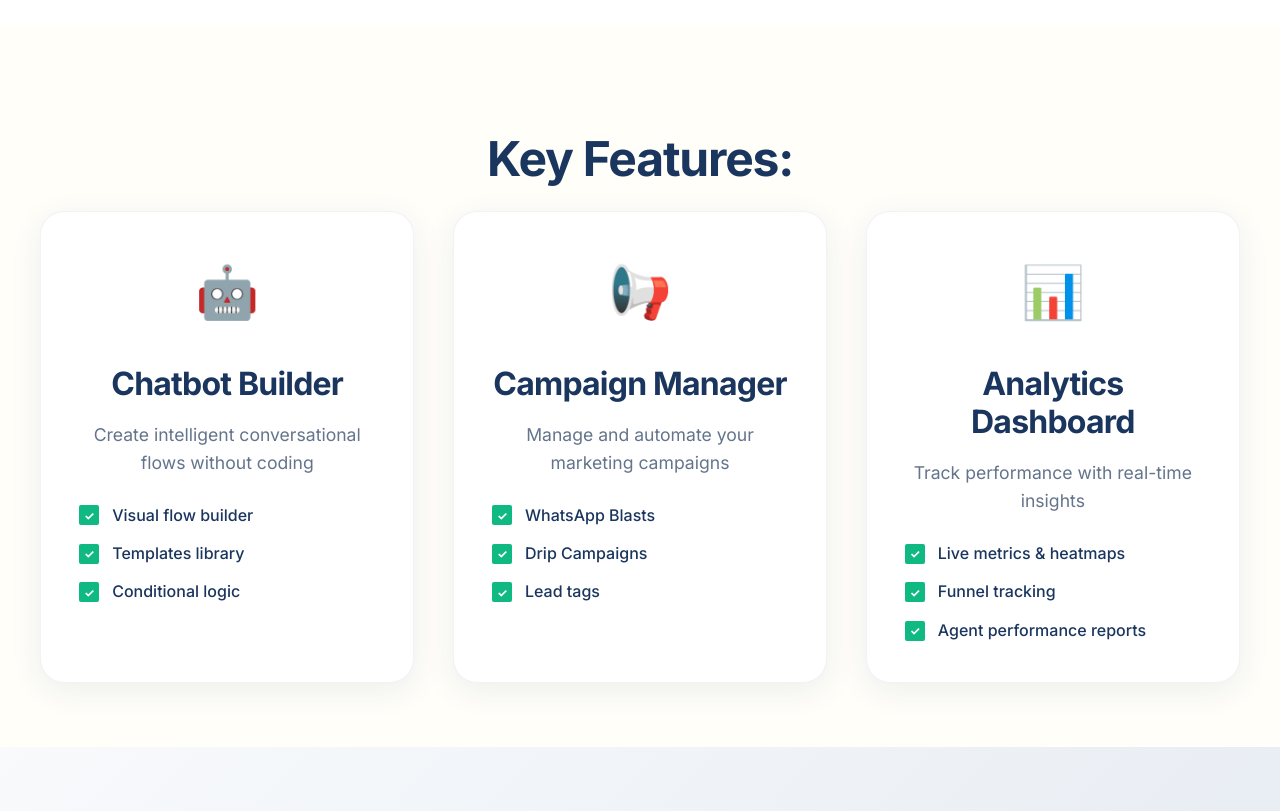
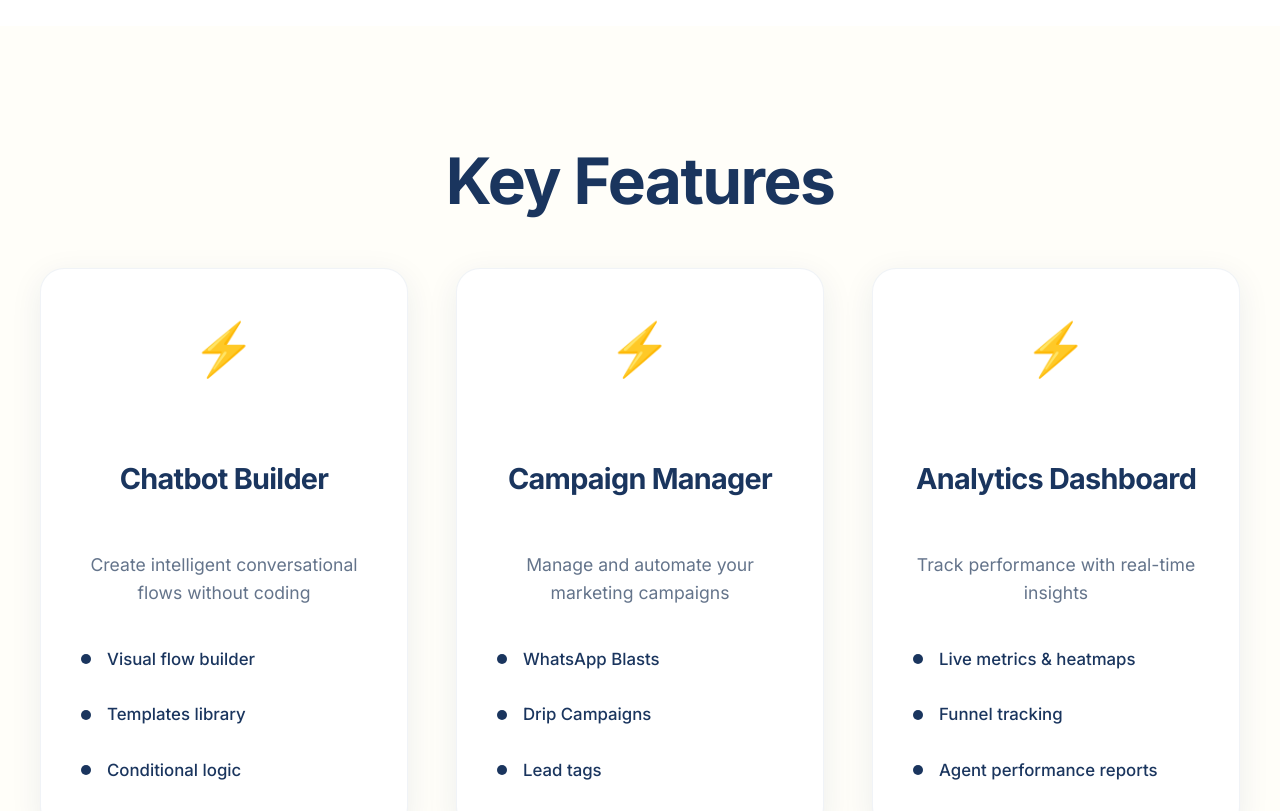
Before and after one commit to parentheseslabs/Sahyogi, a Next.js app in the folder frontend/: page /product in a window 1280 px wide. Shown: the part 1740-2551 px from the top of the page. Built offline with nearby package versions, Linux system fonts and the light colour scheme; no server answers.

Commit message:
Address and UI updates

```diff
--- a/frontend/components/Product/ProductPage.tsx
+++ b/frontend/components/Product/ProductPage.tsx
@@ -56,7 +56,7 @@ const ProductPage: React.FC = () => {
     keyModules: [
       {
         title: "Chatbot Builder",
-        icon: "🤖",
+        icon: null,
         description: "Create intelligent conversational flows without coding",
         features: [
           "Visual flow builder",
@@ -66,7 +66,7 @@ const ProductPage: React.FC = () => {
       },
       {
         title: "Campaign Manager",
-        icon: "📢",
+        icon: null,
         description: "Manage and automate your marketing campaigns",
         features: [
           "WhatsApp Blasts",
@@ -76,7 +76,7 @@ const ProductPage: React.FC = () => {
       },
       {
         title: "Analytics Dashboard",
-        icon: "📊",
+        icon: null,
         description: "Track performance with real-time insights",
         features: [
           "Live metrics & heatmaps",
@@ -372,28 +372,33 @@ const ProductPage: React.FC = () => {
       <section style={{ padding: 'clamp(2rem, 5vw, 5rem) clamp(1rem, 3vw, 2rem)', background: '#fffef9' }}>
         <div style={{ maxWidth: '1200px', margin: '0 auto' }}>
           <h2 style={{
-            fontSize: '3rem',
+            fontSize: 'clamp(2.5rem, 5vw, 4rem)',
             fontWeight: 700,
             color: '#1a355e',
             textAlign: 'center',
-            marginBottom: 'clamp(1rem, 2vw, 1.5rem)'
+            marginBottom: 'clamp(2rem, 4vw, 3rem)'
           }}>
-            Key Features:
+            Key Features
           </h2>
           <div style={{
             display: 'grid',
-            gridTemplateColumns: 'repeat(auto-fit, minmax(clamp(280px, 90vw, 350px), 1fr))',
-            gap: 'clamp(1.5rem, 3vw, 3rem)'
+            gridTemplateColumns: 'repeat(auto-fit, minmax(clamp(300px, 90vw, 350px), 1fr))',
+            gap: 'clamp(2rem, 4vw, 3rem)',
+            alignItems: 'stretch'
           }}>
             {productData.keyModules?.map((module: any, index: number) => (
               <div key={index} style={{
                 background: '#ffffff',
                 borderRadius: 'clamp(16px, 3vw, 24px)',
-                padding: 'clamp(1.5rem, 3vw, 3rem)',
+                padding: 'clamp(2rem, 4vw, 2.5rem)',
                 boxShadow: '0 8px 32px 0 rgba(26, 53, 94, 0.08)',
                 border: '1px solid rgba(226, 232, 240, 0.5)',
                 transition: 'all 0.3s ease',
-                cursor: 'pointer'
+                cursor: 'pointer',
+                display: 'flex',
+                flexDirection: 'column',
+                height: '100%',
+                minHeight: '480px'
               }}
               onMouseEnter={(e) => {
                 e.currentTarget.style.transform = 'translateY(-8px)';
@@ -404,51 +409,87 @@ const ProductPage: React.FC = () => {
                 e.currentTarget.style.boxShadow = '0 8px 32px 0 rgba(26, 53, 94, 0.08)';
               }}
               >
-                <div style={{ fontSize: 'clamp(2.5rem, 4vw, 4rem)', marginBottom: 'clamp(1rem, 2vw, 1.5rem)', textAlign: 'center' }}>
-                  {module.icon}
+                {/* Icon Section */}
+                <div style={{
+                  fontSize: 'clamp(2.5rem, 4vw, 4rem)',
+                  marginBottom: 'clamp(1.5rem, 3vw, 2rem)',
+                  textAlign: 'center',
+                  height: '80px',
+                  display: 'flex',
+                  alignItems: 'center',
+                  justifyContent: 'center'
+                }}>
+                  {module.icon && module.icon.asset && module.icon.asset.url ? (
+                    <img
+                      src={module.icon.asset.url}
+                      alt={module.title}
+                      style={{
+                        width: '60px',
+                        height: '60px',
+                        objectFit: 'contain'
+                      }}
+                    />
+                  ) : (
+                    '⚡'
+                  )}
                 </div>
+
+                {/* Title Section */}
                 <h3 style={{
-                  fontSize: 'clamp(1.3rem, 3vw, 2rem)',
+                  fontSize: 'clamp(1.5rem, 3vw, 1.8rem)',
                   fontWeight: 700,
                   color: '#1a355e',
-                  marginBottom: 'clamp(0.5rem, 1vw, 1rem)',
-                  textAlign: 'center'
+                  marginBottom: 'clamp(1rem, 2vw, 1.5rem)',
+                  textAlign: 'center',
+                  height: '60px',
+                  display: 'flex',
+                  alignItems: 'center',
+                  justifyContent: 'center',
+                  lineHeight: 1.2
                 }}>
                   {module.title}
                 </h3>
+
+                {/* Description Section */}
                 <p style={{
                   color: '#64748b',
                   lineHeight: '1.6',
                   fontSize: 'clamp(1rem, 2vw, 1.1rem)',
-                  marginBottom: 'clamp(1rem, 2vw, 2rem)',
-                  textAlign: 'center'
+                  marginBottom: 'clamp(1.5rem, 3vw, 2rem)',
+                  textAlign: 'center',
+                  flexGrow: 1,
+                  display: 'flex',
+                  alignItems: 'flex-start'
                 }}>
                   {module.description}
                 </p>
-                <div style={{ display: 'flex', flexDirection: 'column', gap: 'clamp(0.5rem, 1vw, 0.8rem)' }}>
+
+                {/* Features Section */}
+                <div style={{
+                  display: 'flex',
+                  flexDirection: 'column',
+                  gap: 'clamp(0.8rem, 1.5vw, 1rem)',
+                  marginTop: 'auto'
+                }}>
                   {module.features?.map((feature: string, featureIndex: number) => (
                     <div key={featureIndex} style={{
                       display: 'flex',
                       alignItems: 'center',
-                      gap: 'clamp(0.5rem, 1vw, 0.8rem)'
+                      gap: 'clamp(0.8rem, 1.5vw, 1rem)',
+                      padding: '0.5rem 0'
                     }}>
                       <div style={{
-                        width: 'clamp(16px, 2vw, 20px)',
-                        height: 'clamp(16px, 2vw, 20px)',
-                        background: '#10b981',
-                        borderRadius: '2px',
-                        flexShrink: 0,
-                        display: 'flex',
-                        alignItems: 'center',
-                        justifyContent: 'center',
-                        fontSize: 'clamp(10px, 1.5vw, 12px)',
-                        color: 'white',
-                        fontWeight: 'bold'
-                      }}>✓</div>
+                        width: 'clamp(8px, 1.5vw, 10px)',
+                        height: 'clamp(8px, 1.5vw, 10px)',
+                        background: '#1a355e',
+                        borderRadius: '50%',
+                        flexShrink: 0
+                      }}></div>
                       <span style={{
                         color: '#1a355e',
                         fontWeight: 500,
-                        fontSize: 'clamp(0.9rem, 2vw, 1rem)'
+                        fontSize: 'clamp(0.95rem, 2vw, 1.05rem)',
+                        lineHeight: 1.4
                       }}>
                         {feature}
                       </span>
--- a/frontend/lib/productQuery.ts
+++ b/frontend/lib/productQuery.ts
@@ -33,7 +33,12 @@ export const PRODUCT_PAGE_QUERY = `*[_type == "productPage"][0]{
   },
   keyModules[]{
     title,
-    icon,
+    icon{
+      asset->{
+        _id,
+        url
+      }
+    },
     description,
     features[]
   },
```
Also changed, not shown: frontend/components/Home/ContactSection.tsx (+5 -5 lines), frontend/components/Home/WhySahyogi.tsx (+13 -13 lines), 2 other files (tests, documents, lock files or other folders).
